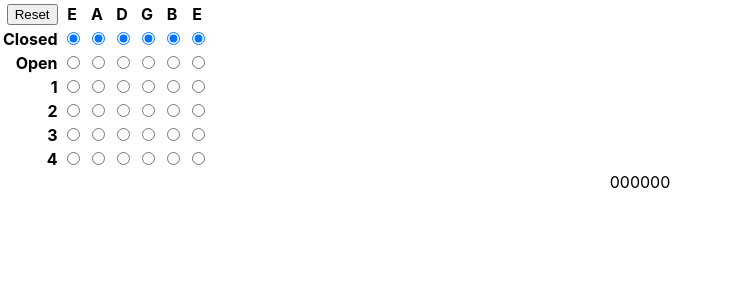
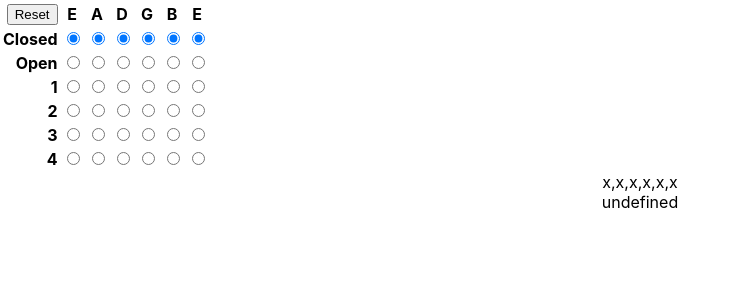
Before and after one commit to BenMcLean/Chord2Arpeggio, a React (Vite) app: page / in a window 1280 px wide. Shown: the top 300 px of the page, without its empty margins (0-738 px from the left). Built offline with nearby package versions, Linux system fonts and the light colour scheme.

Commit message:
Moved chord-fingers.json and made a rudimentary shape search

```diff
--- a/src/Chord2Arpeggio.tsx
+++ b/src/Chord2Arpeggio.tsx
@@ -1,12 +1,20 @@
 import * as React from "react";
-import chordfingers from "./../chord-fingers.json";
-
+import chordfingers from "./chord-fingers.json";
+type Chord = {
+	CHORD_ROOT: string;
+	CHORD_TYPE: string;
+	CHORD_STRUCTURE: string;
+	FINGER_POSITIONS: string;
+	NOTE_NAMES: string;
+};
 type State = {
 	fingers: number[];
+	chord: Chord | undefined;
 };
 export class Chord2Arpeggio extends React.Component<{}, State> {
 	state = {
 		fingers: [0, 0, 0, 0, 0, 0],
+		chord: undefined,
 	};
 	onFingerChange = (e: React.FormEvent<HTMLInputElement>): void => {
 		let fingers = this.state.fingers;
@@ -14,6 +22,15 @@ export class Chord2Arpeggio extends React.Component<{}, State> {
 			e.currentTarget.value.charAt(0)
 		);
 		this.setState({ fingers: fingers });
+		this.findChord();
+	};
+	findChord = (): void => {
+		let fingers = this.state.fingers
+			.map((e) => (e == 0 ? "x" : e - 1))
+			.join(",");
+		this.setState({
+			chord: chordfingers.find((e) => e.FINGER_POSITIONS == fingers),
+		});
 	};
 	render() {
 		return (
@@ -39,7 +56,7 @@ export class Chord2Arpeggio extends React.Component<{}, State> {
 								return (
 									<tr key={fret}>
 										<th scope="row" style={{ textAlign: "right" }}>
-											{frets[fret]}
+											{fretNames[fret]}
 										</th>
 										{stringNumbers.map((stringNumber) => {
 											return (
@@ -62,15 +79,13 @@ export class Chord2Arpeggio extends React.Component<{}, State> {
 					</form>
 				</div>
 				<div>
-					{
-						this.state.fingers
-						// chordfingers.filter(x => x["CHORD_ROOT"] == "E" && x["CHORD_TYPE"] == "m")[0]["FINGER_POSITIONS"]
-					}
+					{this.state.fingers.map((e) => (e == 0 ? "x" : e - 1)).join(",")}
 				</div>
+				<div>{this.state.chord == undefined ? "undefined" : "DEFINED!!"}</div>
 			</div>
 		);
 	}
 }
-const frets = ["Closed", "Open", "1", "2", "3", "4"];
+const fretNames = ["Closed", "Open", "1", "2", "3", "4"];
 const stringNumbers = [0, 1, 2, 3, 4, 5];
 export default Chord2Arpeggio;
```
Also changed, not shown: src/chord-fingers.json (renamed from chord-fingers.json).
